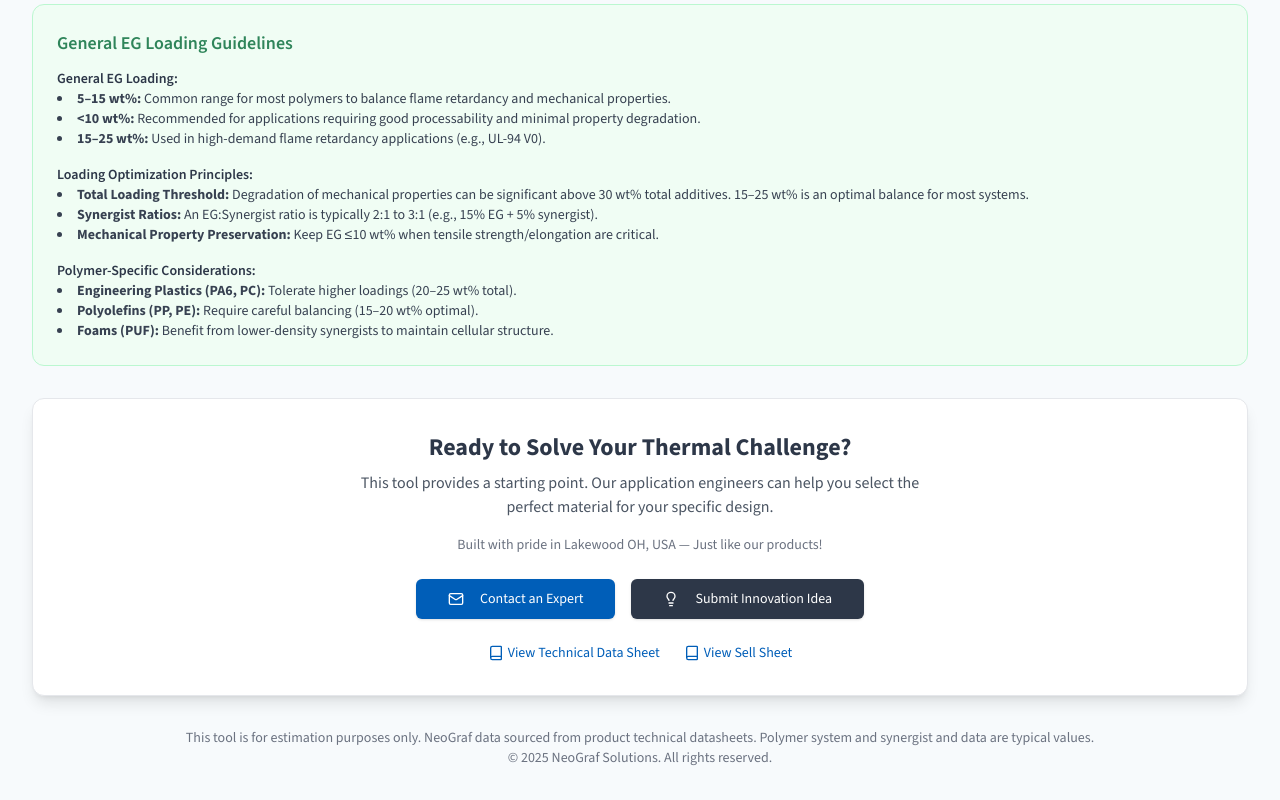
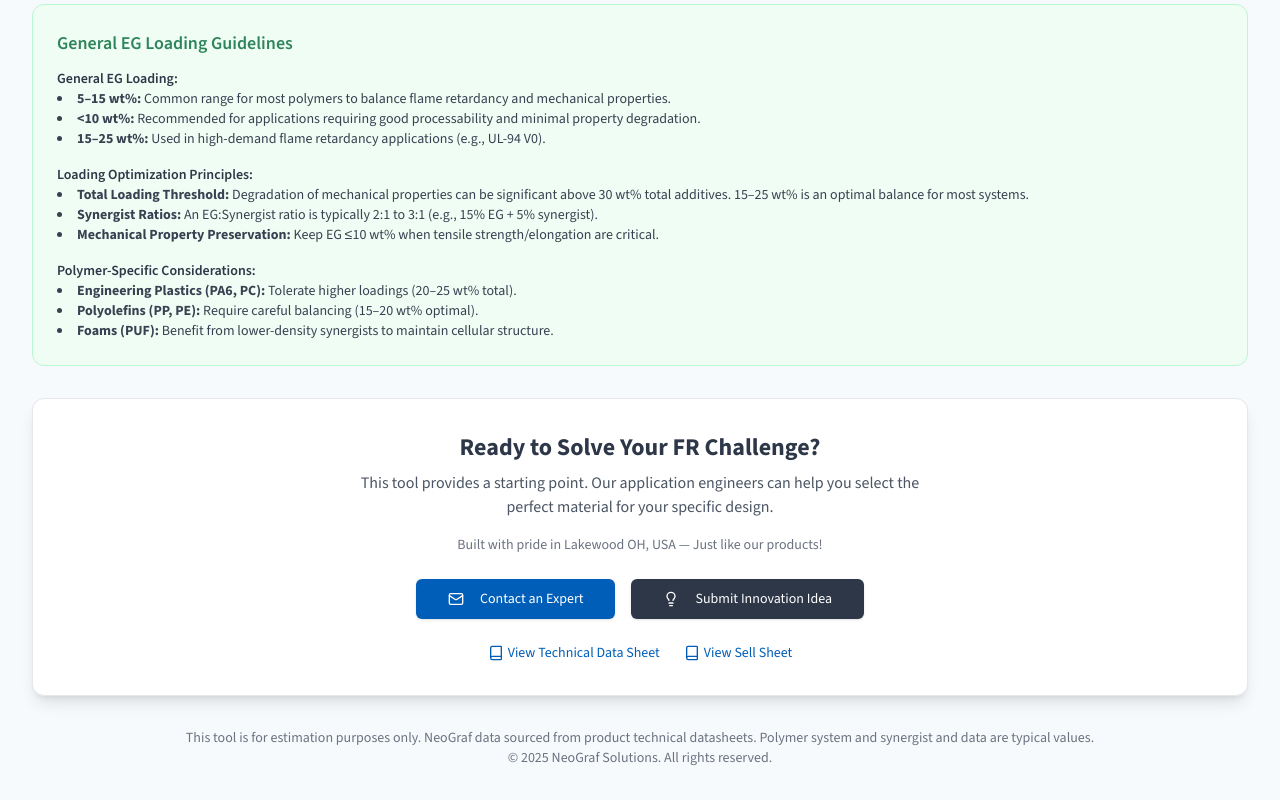
Before and after one commit to LynyrdGrynyrd/GRAFGUARDSynergySelector, a Next.js app: page / in a window 1280 px wide. Shown: the part 1794-2594 px from the top of the page. Built offline with nearby package versions, Linux system fonts and the light colour scheme.

Commit message:
[dyad] Updating text in the call-to-action - wrote 1 file(s)

```diff
--- a/src/components/synergy/CallToAction.tsx
+++ b/src/components/synergy/CallToAction.tsx
@@ -5,7 +5,7 @@ export function CallToAction() {
   return (
     <div className="bg-white p-8 rounded-xl shadow-lg border border-gray-200 text-center">
       <h2 className="text-2xl font-bold text-neograf-dark-gray mb-2">
-        Ready to Solve Your Thermal Challenge?
+        Ready to Solve Your FR Challenge?
       </h2>
       <p className="text-gray-600 max-w-xl mx-auto">
         This tool provides a starting point. Our application engineers can help you select the perfect material for your specific design.
```
